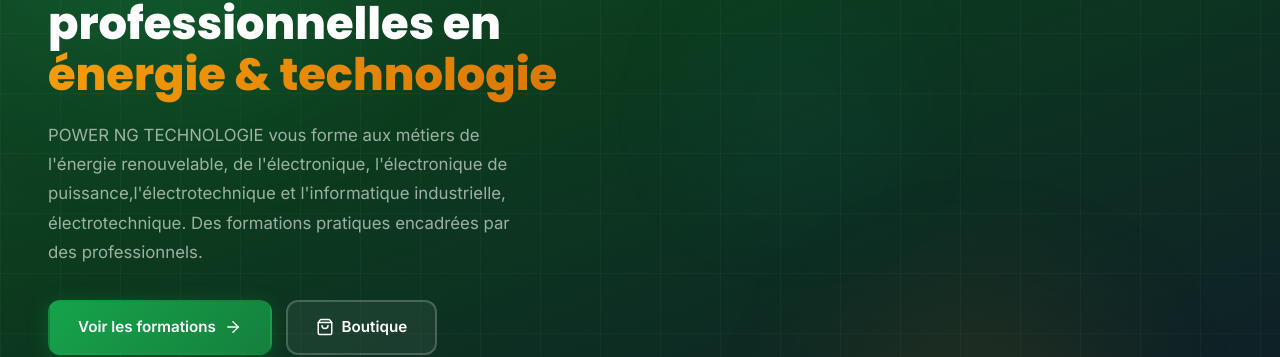
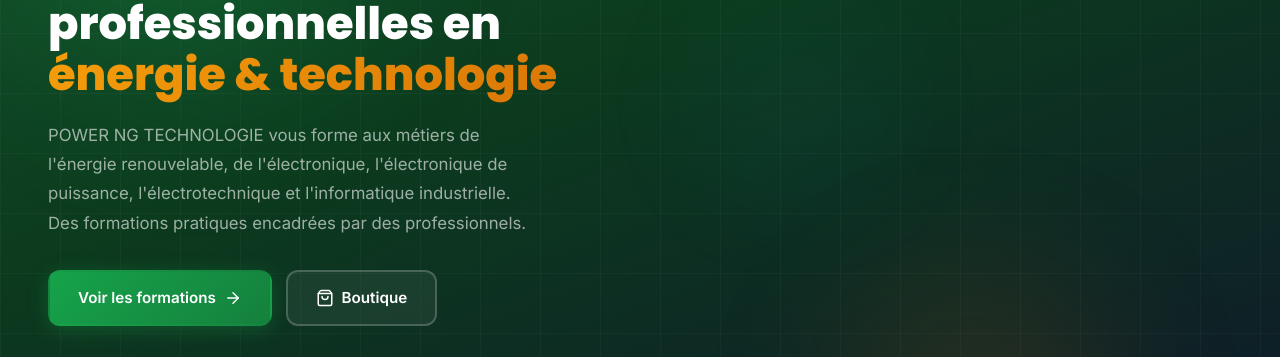
Before and after one commit to BenGeek237/POWERNGTECH, a Vue app in the folder frontend/: page / in a window 1280 px wide. Shown: the part 278-635 px from the top of the page. Built offline with nearby package versions, Linux system fonts and the light colour scheme; no server answers.

Commit message:
Update: Text updates by user in HeroSection and Boutique

```diff
--- a/frontend/src/components/home/HeroSection.vue
+++ b/frontend/src/components/home/HeroSection.vue
@@ -20,7 +20,7 @@
         </h1>
         <p class="hero-subtitle">
           POWER NG TECHNOLOGIE vous forme aux métiers de l'énergie renouvelable,
-          de l'électronique, l'électronique de puissance,l'électrotechnique et l'informatique industrielle, électrotechnique. Des formations pratiques
+          de l'électronique, l'électronique de puissance, l'électrotechnique et l'informatique industrielle. Des formations pratiques
           encadrées par des professionnels.
         </p>
         <div class="hero-actions">
```
